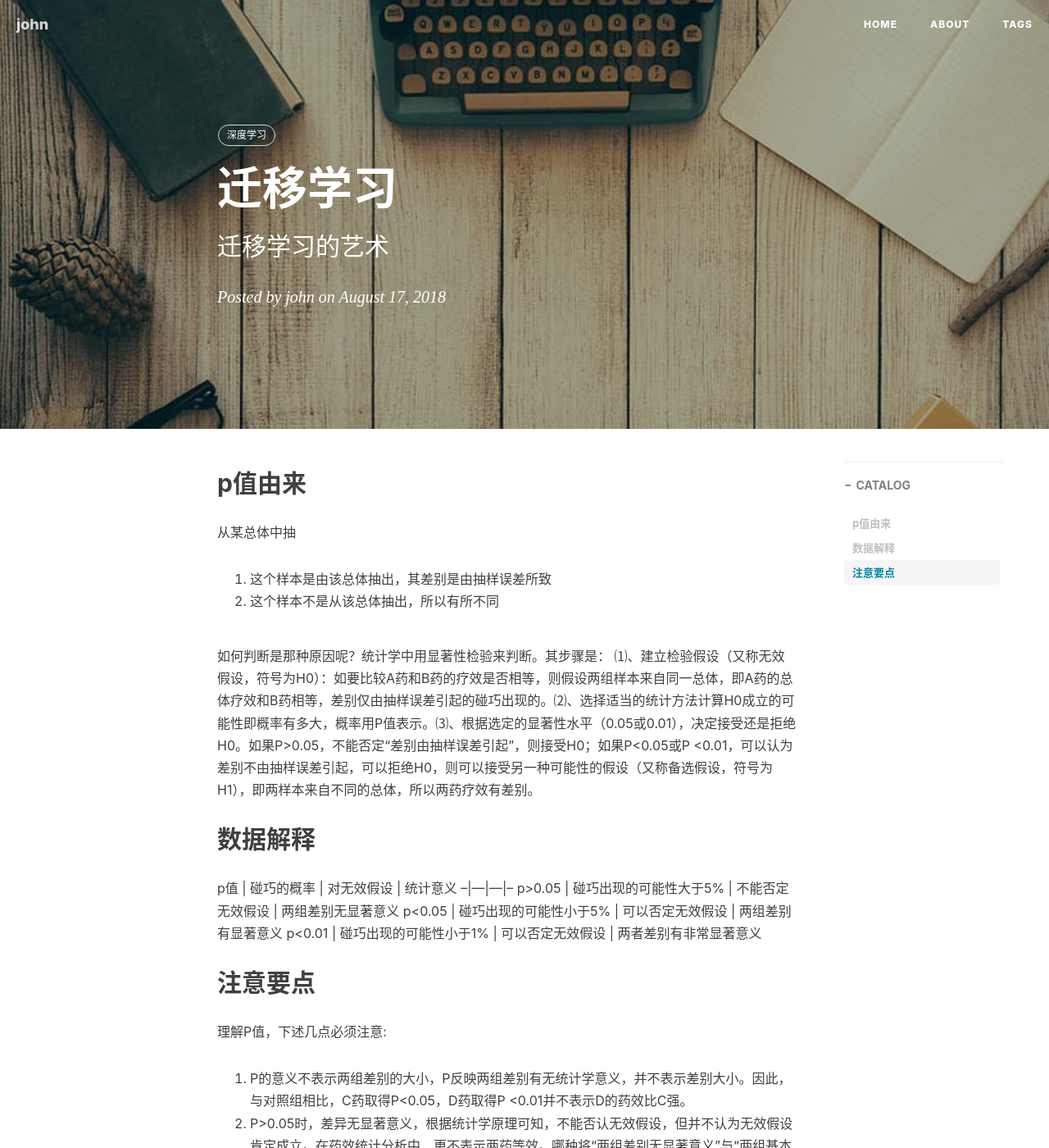
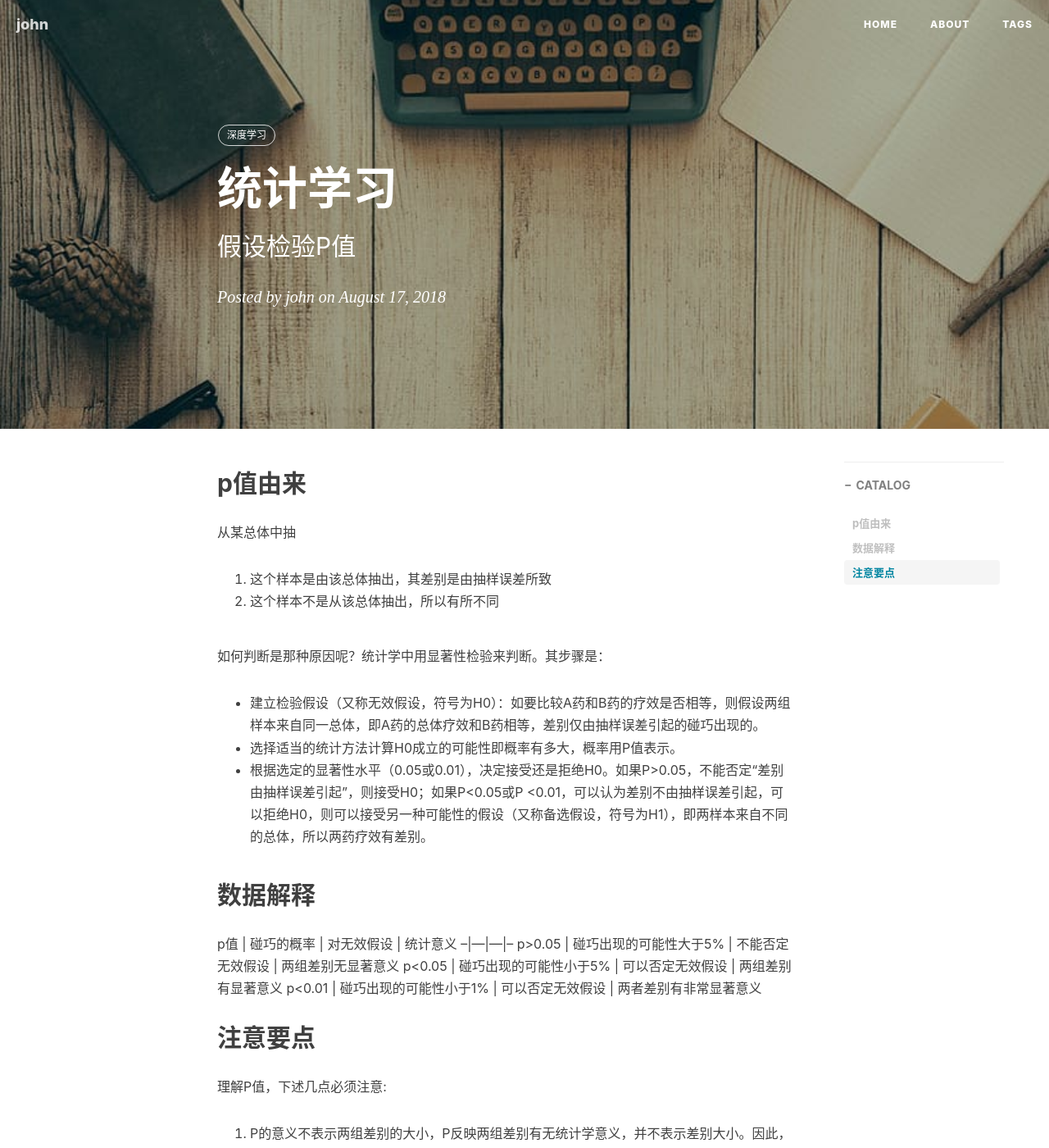
Before and after one commit to kunmei/blog, a Jekyll site: the page built from _posts/2018-08-17-假设检验P值.md, in a window 1280 px wide and 1400 px high. Shown: the whole window at 82% size. Built offline with Jekyll 4.4.1, drawn with Linux system fonts in a browser that asks for light colours; nearby versions of some CDN libraries; comment, search, counter and statistics services are not loaded.

Commit message:
modify blog for P value

```diff
--- a/_posts/2018-08-17-假设检验P值.md
+++ b/_posts/2018-08-17-假设检验P值.md
@@ -1,7 +1,7 @@
 ---
 layout:     post
-title:      迁移学习
-subtitle:   迁移学习的艺术
+title:      统计学习
+subtitle:   假设检验P值
 date:       2018-08-17
 author:     john
 ## header-img: img/post-bg-ios9-web.jpg
@@ -15,7 +15,9 @@ tags:
 2. 这个样本不是从该总体抽出，所以有所不同
 
 如何判断是那种原因呢？统计学中用显著性检验来判断。其步骤是：
-⑴、建立检验假设（又称无效假设，符号为H0）：如要比较A药和B药的疗效是否相等，则假设两组样本来自同一总体，即A药的总体疗效和B药相等，差别仅由抽样误差引起的碰巧出现的。⑵、选择适当的统计方法计算H0成立的可能性即概率有多大，概率用P值表示。⑶、根据选定的显著性水平（0.05或0.01），决定接受还是拒绝H0。如果P>0.05，不能否定“差别由抽样误差引起”，则接受H0；如果P<0.05或P <0.01，可以认为差别不由抽样误差引起，可以拒绝H0，则可以接受另一种可能性的假设（又称备选假设，符号为H1），即两样本来自不同的总体，所以两药疗效有差别。
+- 建立检验假设（又称无效假设，符号为H0）：如要比较A药和B药的疗效是否相等，则假设两组样本来自同一总体，即A药的总体疗效和B药相等，差别仅由抽样误差引起的碰巧出现的。
+- 选择适当的统计方法计算H0成立的可能性即概率有多大，概率用P值表示。
+- 根据选定的显著性水平（0.05或0.01），决定接受还是拒绝H0。如果P>0.05，不能否定“差别由抽样误差引起”，则接受H0；如果P<0.05或P <0.01，可以认为差别不由抽样误差引起，可以拒绝H0，则可以接受另一种可能性的假设（又称备选假设，符号为H1），即两样本来自不同的总体，所以两药疗效有差别。
 
 ## 数据解释
 p值  |  碰巧的概率 |  对无效假设 |  统计意义
```
